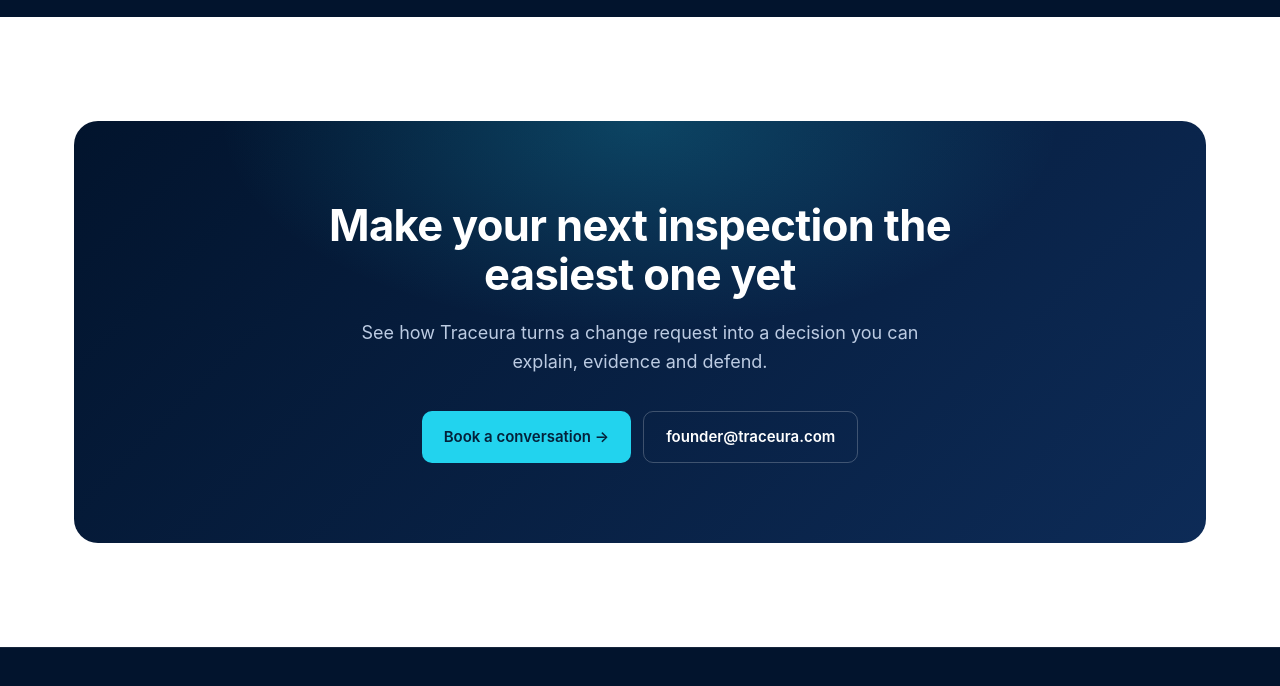
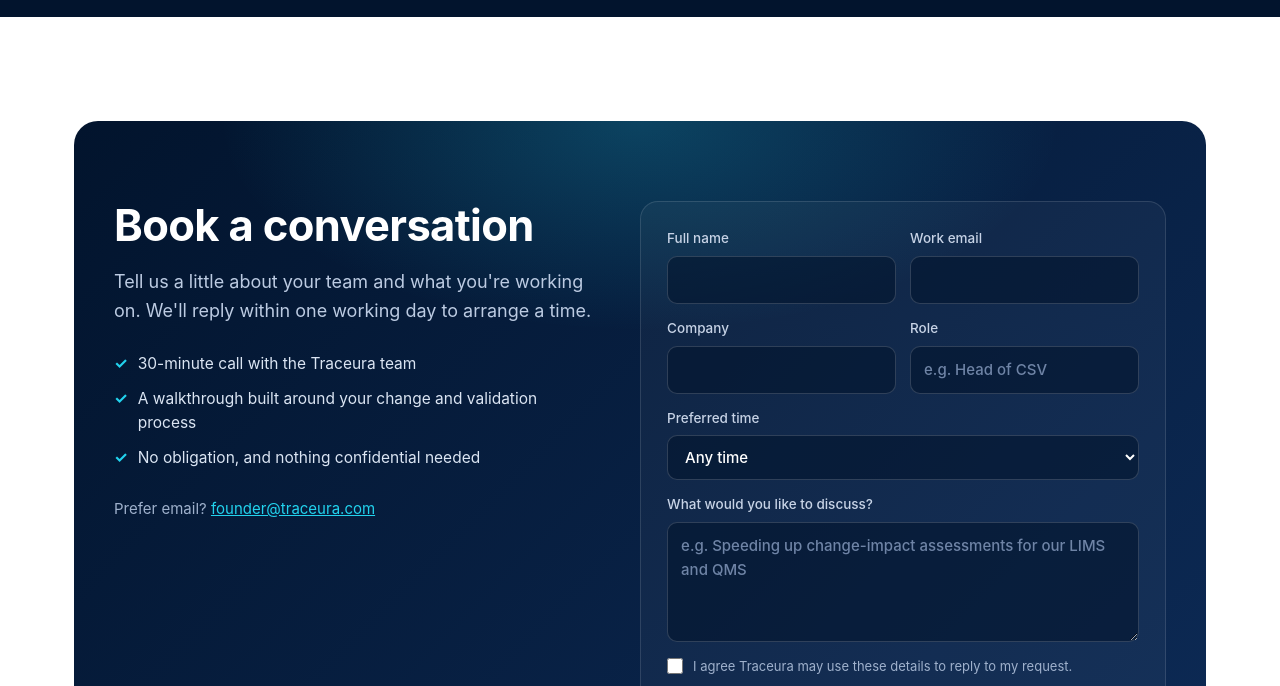
Before and after one commit to shikha0109/traceura-site, a plain HTML site: page index.html in a window 1280 px wide. Shown: the part 5010-5696 px from the top of the page. Drawn offline with Linux system fonts and the light colour scheme.

Commit message:
Add booking form (pending Web3Forms access key)
Co-Authored-By: Claude Opus 5.5 <noreply@anthropic.com>
Claude-Session: https://claude.ai/code/session_01LyhuwBTsPaWZWMyffSkcGy

```diff
--- a/index.html
+++ b/index.html
@@ -2,7 +2,7 @@
 <html lang="en">
 <head>
 <meta charset="utf-8">
-<meta http-equiv="Content-Security-Policy" content="default-src 'self'; script-src 'self' 'sha256-lsAo4fMbJbxLcuaPBku8YLNNT44UjtcfNyU2UVIUL6Y='; style-src 'self' 'unsafe-inline' https://fonts.googleapis.com; font-src https://fonts.gstatic.com; img-src 'self' data:; connect-src 'none'; frame-src 'none'; object-src 'none'; base-uri 'self'; form-action 'none'; upgrade-insecure-requests">
+<meta http-equiv="Content-Security-Policy" content="default-src 'self'; script-src 'self' 'sha256-e5wo+qFsF6Zx9nC3KUPCQCZHjuEKDqVJj1EqkivuAKA='; style-src 'self' 'unsafe-inline' https://fonts.googleapis.com; font-src https://fonts.gstatic.com; img-src 'self' data:; connect-src https://api.web3forms.com; frame-src 'none'; object-src 'none'; base-uri 'self'; form-action https://api.web3forms.com; upgrade-insecure-requests">
 <meta name="referrer" content="strict-origin-when-cross-origin">
 <meta name="viewport" content="width=device-width, initial-scale=1">
 <title>Traceura — Decision Intelligence for Regulated Enterprises</title>
@@ -181,6 +181,32 @@
   footer nav{display:flex;gap:22px;flex-wrap:wrap}
   footer a{text-decoration:none}
   footer a:hover{color:#fff}
+
+
+  /* booking form */
+  .close .box.book{display:grid;grid-template-columns:1fr 1.1fr;gap:48px;text-align:left;align-items:start}
+  .book-copy h2{margin:0;max-width:none}
+  .book-copy p{margin:18px 0 0;max-width:none}
+  .book-points{list-style:none;margin:26px 0 0;display:grid;gap:10px;color:#dbe5f3;font-size:15.5px}
+  .book-points li{display:flex;gap:10px}.book-points li::before{content:"\2713";color:var(--cyan);font-weight:700}
+  .book-alt{font-size:15px!important;color:#9fb1cc!important;margin-top:26px!important}
+  .book-alt a{color:var(--cyan)}
+  .book-form{position:relative;background:rgba(255,255,255,.04);border:1px solid rgba(255,255,255,.12);border-radius:18px;padding:26px;display:grid;gap:14px}
+  .book-form .row2{display:grid;grid-template-columns:1fr 1fr;gap:14px}
+  .book-form label{display:grid;gap:6px;font-size:13.5px;font-weight:500;color:#c7d3e6}
+  .book-form input,.book-form select,.book-form textarea{font:inherit;font-size:15px;color:#fff;background:rgba(2,20,45,.6);border:1px solid rgba(255,255,255,.16);border-radius:10px;padding:11px 13px;width:100%}
+  .book-form select option{color:#0b1527}
+  .book-form input:focus,.book-form select:focus,.book-form textarea:focus{outline:none;border-color:var(--cyan);box-shadow:0 0 0 3px rgba(34,211,238,.18)}
+  .book-form ::placeholder{color:#6f84a6}
+  .book-form .consent{display:flex;gap:10px;align-items:flex-start;font-weight:400;font-size:13px;color:#9fb1cc}
+  .book-form .consent input{width:16px;height:16px;margin-top:2px;flex:0 0 16px;accent-color:var(--cyan)}
+  .book-form button{justify-content:center;border:0;cursor:pointer;width:100%}
+  .book-form button[disabled]{opacity:.6;cursor:wait}
+  .close .form-status{font-size:14px;min-height:20px;color:#c7d3e6;margin:0;max-width:none;text-align:left}
+  .form-status.ok{color:var(--ok)}.form-status.err{color:#fca5a5}
+  .hp{position:absolute;left:-9999px;opacity:0;height:0;width:0}
+  @media (max-width:980px){.close .box.book{grid-template-columns:1fr;gap:32px}}
+  @media (max-width:640px){.book-form .row2{grid-template-columns:1fr}.book-form{padding:18px}}
 
   /* reveal */
   .rv{opacity:0;transform:translateY(16px);transition:opacity .7s ease,transform .7s ease}
@@ -406,13 +432,38 @@
   <!-- CLOSING -->
   <section id="contact" class="close">
     <div class="wrap">
-      <div class="box rv">
-        <h2>Make your next inspection the easiest one yet</h2>
-        <p>See how Traceura turns a change request into a decision you can explain, evidence and defend.</p>
-        <div class="cta-row">
-          <a class="btn btn-primary" href="mailto:founder@traceura.com?subject=Traceura%20conversation">Book a conversation →</a>
-          <a class="btn btn-ghost" href="mailto:founder@traceura.com">founder@traceura.com</a>
+      <div class="box book rv">
+        <div class="book-copy">
+          <h2>Book a conversation</h2>
+          <p>Tell us a little about your team and what you're working on. We'll reply within one working day to arrange a time.</p>
+          <ul class="book-points">
+            <li>30-minute call with the Traceura team</li>
+            <li>A walkthrough built around your change and validation process</li>
+            <li>No obligation, and nothing confidential needed</li>
+          </ul>
+          <p class="book-alt">Prefer email? <a href="mailto:founder@traceura.com?subject=Traceura%20conversation">founder@traceura.com</a></p>
         </div>
+        <form id="book-form" class="book-form" action="https://api.web3forms.com/submit" method="POST" novalidate>
+          <input type="hidden" name="access_key" value="WEB3FORMS_ACCESS_KEY">
+          <input type="hidden" name="subject" value="New conversation request from traceura.com">
+          <input type="hidden" name="from_name" value="Traceura website">
+          <input type="checkbox" name="botcheck" class="hp" tabindex="-1" autocomplete="off" aria-hidden="true">
+          <div class="row2">
+            <label>Full name<input name="name" required maxlength="100" autocomplete="name"></label>
+            <label>Work email<input name="email" type="email" required maxlength="150" autocomplete="email"></label>
+          </div>
+          <div class="row2">
+            <label>Company<input name="company" required maxlength="120" autocomplete="organization"></label>
+            <label>Role<input name="role" maxlength="120" autocomplete="organization-title" placeholder="e.g. Head of CSV"></label>
+          </div>
+          <label>Preferred time<select name="preferred_time">
+            <option>Any time</option><option>Morning (IST)</option><option>Afternoon (IST)</option><option>Morning (UK)</option><option>Afternoon (UK)</option>
+          </select></label>
+          <label>What would you like to discuss?<textarea name="message" rows="4" maxlength="2000" placeholder="e.g. Speeding up change-impact assessments for our LIMS and QMS"></textarea></label>
+          <label class="consent"><input type="checkbox" name="consent" required> I agree Traceura may use these details to reply to my request.</label>
+          <button class="btn btn-primary" type="submit">Request a conversation →</button>
+          <p class="form-status" role="status" aria-live="polite"></p>
+        </form>
       </div>
     </div>
   </section>
@@ -437,6 +488,27 @@
     },{threshold:.12,rootMargin:'0px 0px -40px 0px'});
     els.forEach(function(e){io.observe(e)});
   })();
+
+  (function(){
+    var f=document.getElementById('book-form'); if(!f) return;
+    var st=f.querySelector('.form-status'), btn=f.querySelector('button[type=submit]');
+    f.addEventListener('submit',function(e){
+      e.preventDefault();
+      if(!f.checkValidity()){ st.className='form-status err'; st.textContent='Please fill in your name, work email, company and tick the consent box.'; return; }
+      if(f.botcheck.checked) return;
+      btn.disabled=true; st.className='form-status'; st.textContent='Sending\u2026';
+      var data={}; new FormData(f).forEach(function(v,k){ if(k!=='botcheck') data[k]=v; });
+      data.replyto=data.email;
+      fetch(f.action,{method:'POST',headers:{'Content-Type':'application/json','Accept':'application/json'},body:JSON.stringify(data)})
+        .then(function(r){return r.json().then(function(j){return {ok:r.ok&&j.success};});})
+        .then(function(r){
+          if(r.ok){ f.reset(); st.className='form-status ok'; st.textContent='Thank you \u2014 we\u2019ve received your request and will reply within one working day.'; }
+          else { throw 0; }
+        })
+        .catch(function(){ st.className='form-status err'; st.innerHTML='Sorry, that didn\u2019t send. Please email <a href="mailto:founder@traceura.com" style="color:inherit">founder@traceura.com</a>.'; })
+        .then(function(){ btn.disabled=false; });
+    });
+  })();
 </script>
 </body>
 </html>
```
